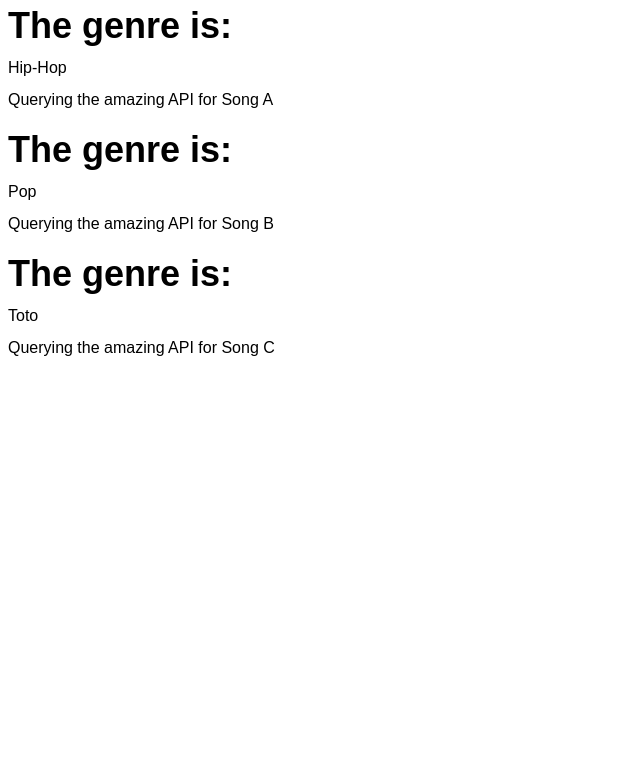
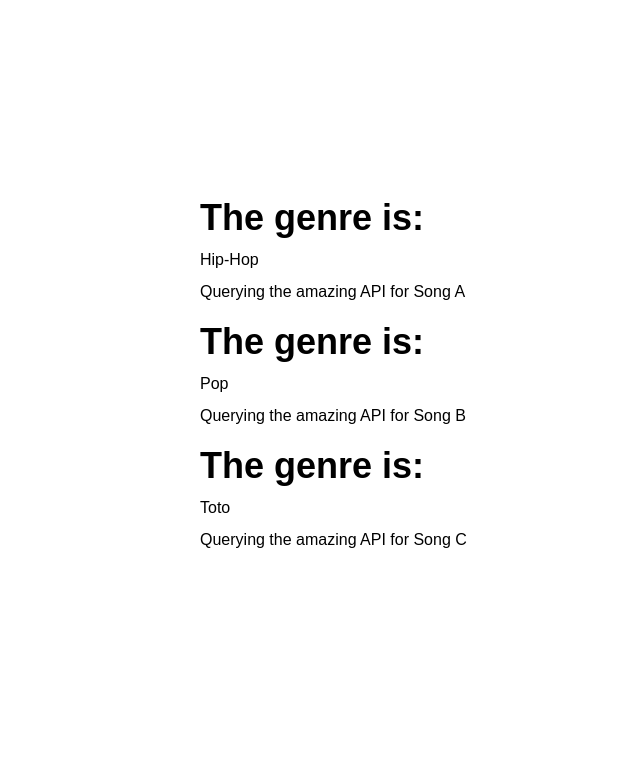
Before and after one commit to gmanchon/spotify_boilerplate, a FastAPI app: page / in a window 1280 px wide. Shown: the top 775 px of the page, without its empty margins (0-640 px from the left). Run offline with FastAPI, Linux system fonts and the light colour scheme.

Commit message:
margin added

```diff
--- a/static/styles.css
+++ b/static/styles.css
@@ -1,3 +1,8 @@
+
+body {
+  margin-top: 200px;
+  margin-left: 200px;
+}
 
 h1 {
   font-family: "IBM Plex Sans", sans-serif;
```
